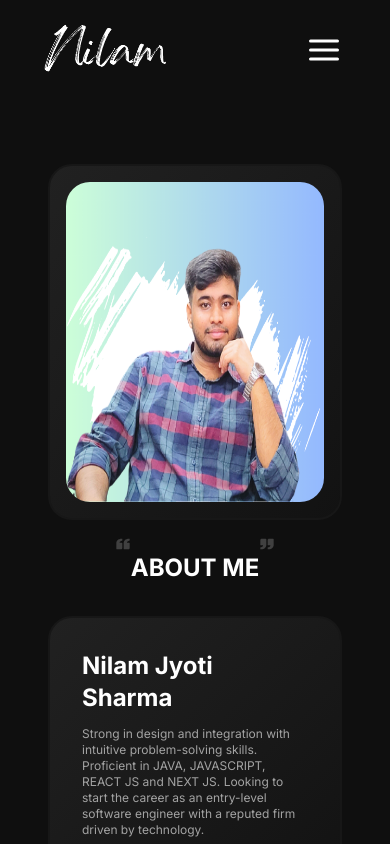
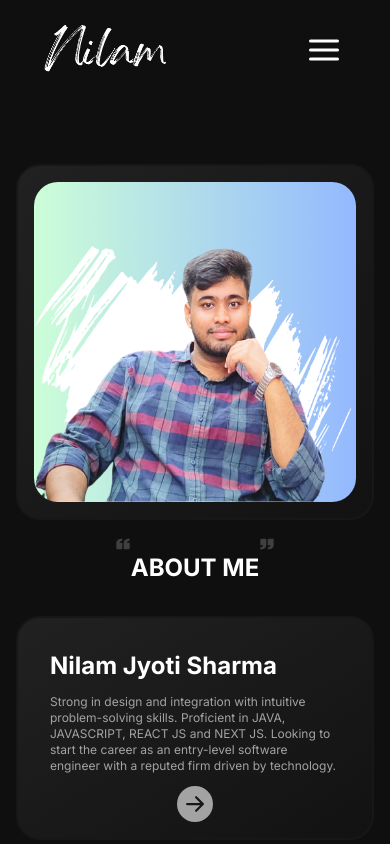
Before and after one commit to nilamjyotisharma/nilamjyotisharma, a Next.js app: page /about in a window 390 px wide. Shown: the top 844 px of the page. Built offline with nearby package versions, Linux system fonts and the light colour scheme; what @shrutibalasa/tailwind-grid-auto-fit would draw is missing.

Commit message:
mergin correction

```diff
--- a/src/app/about/page.js
+++ b/src/app/about/page.js
@@ -19,7 +19,7 @@ export const metadata = {
 const page = () => {
   return (
     <BaseLayout>
-    <div className='mx-12 md:mx-12 lg:mx-44 h-screen my-24'>
+    <div className='mx-4 md:mx-12 lg:mx-44 h-screen my-24'>
       <div>
         <div className='grid grid-col-1 lg:gap-y-1 gap-y-4 gap-x-4 lg:grid-cols-3 lg:grid-rows-3 lg:grid-flow-dense'>
           <div className='rounded-3xl flex justify-center border-2 border-neutral-900 bg-gradient-to-br from-[#212121] to-[#121212]  duration-200 hover:scale-95 row-span-2 lg:col-span-1 lg:row-span-3'>
--- a/src/app/page.js
+++ b/src/app/page.js
@@ -27,7 +27,7 @@ export default function Home() {
   return (
     <>
     <BaseLayout>
-    <div className='h-screen mx-2 md:mx-24 lg:mx-36 mt-24'>
+    <div className='h-screen mx-4 md:mx-24 lg:mx-36 mt-24'>
 
     <div className=''>
       <div className='grid grid-flow-row lg:grid-cols-4 md:grid-cols-2 gap-4'>
```
